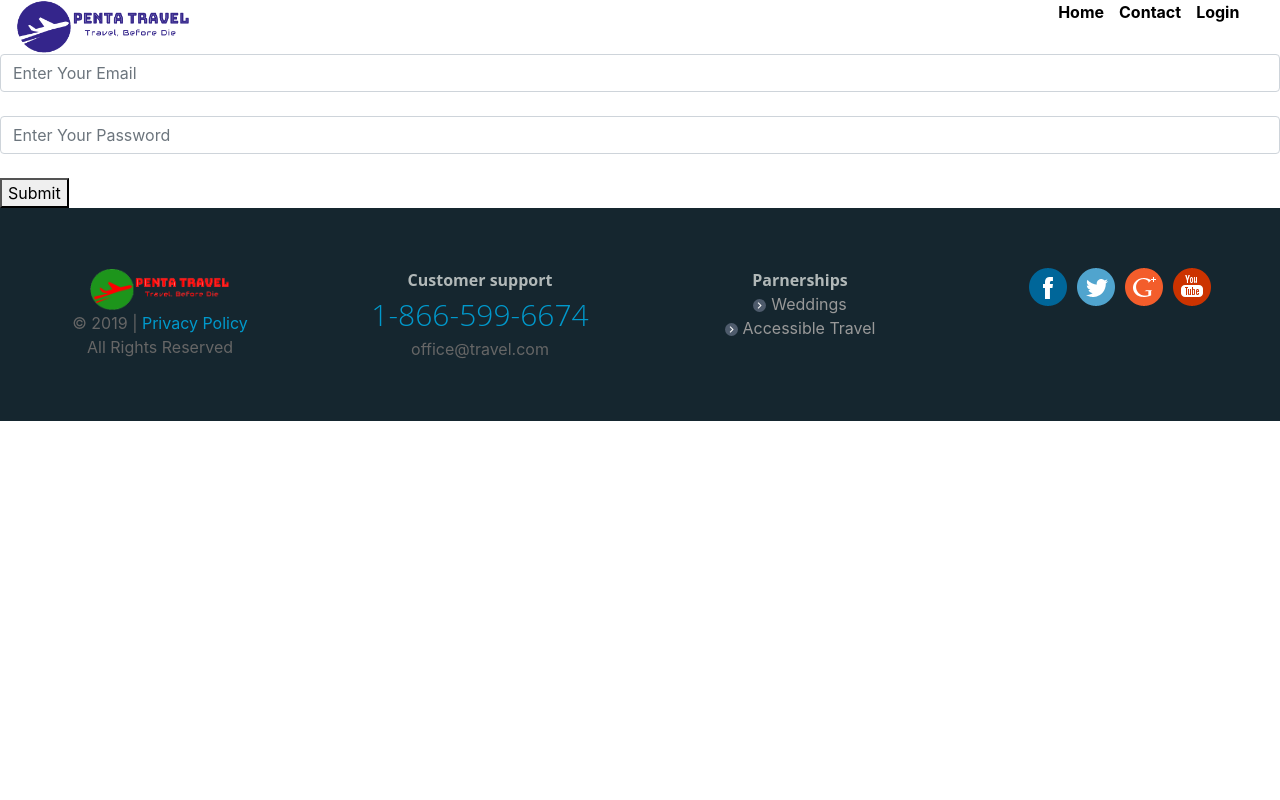
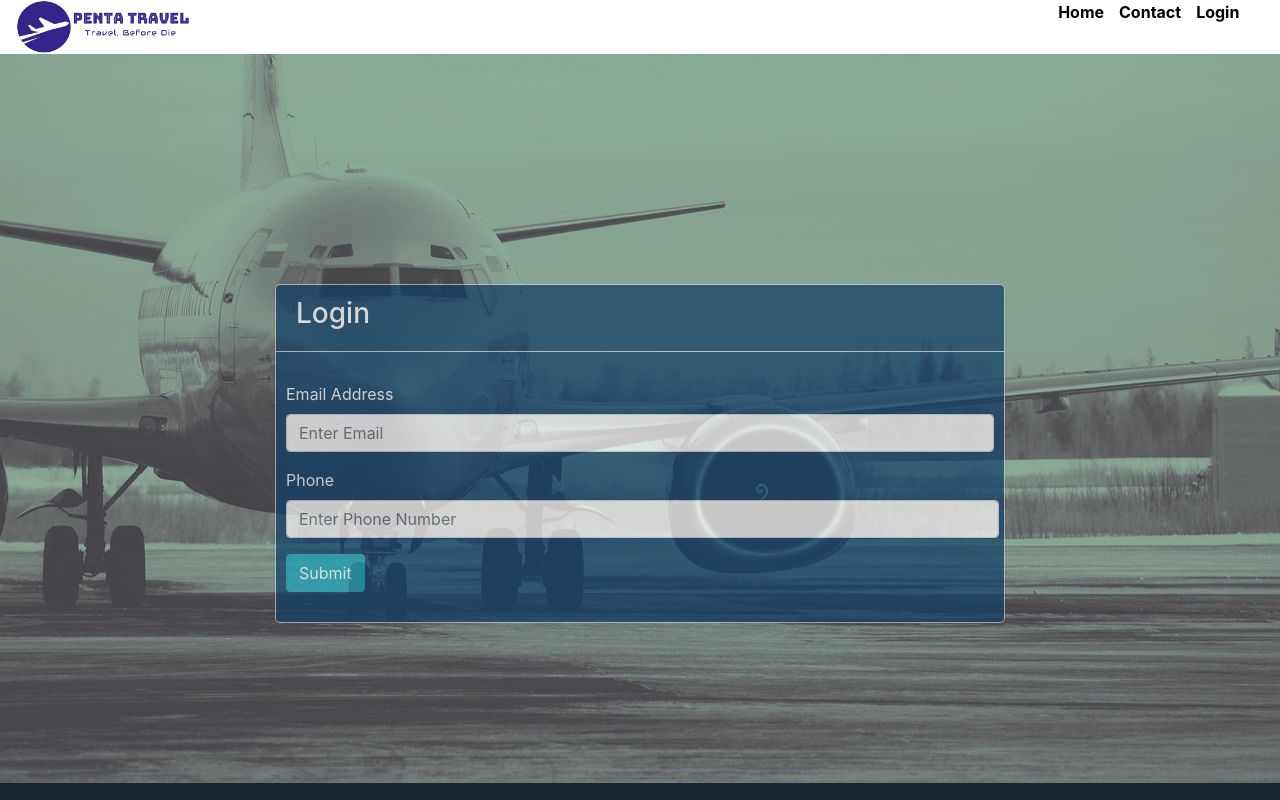
Before and after one commit to miltondatta/OTA, a React (Create React App) app in the folder client/: page /login in a window 1280 px wide. Shown: the top 800 px of the page. Built offline with nearby package versions, Linux system fonts and the light colour scheme.

Commit message:
login page done

```diff
--- a/client/src/assets/css/contact.css
+++ b/client/src/assets/css/contact.css
@@ -19,10 +19,3 @@
 .card-header {
     border-bottom: 1px solid #cccccc;
 }
-
-@media screen and (max-width: 768px) {
-    .contact-button {
-        display: block;
-        margin: 0 auto;
-    }
-}
--- a/client/src/assets/css/register.css
+++ b/client/src/assets/css/register.css
@@ -1,4 +1,17 @@
-.password_not_matched{
+.login-area {
+    background-image: url('../../assets/img/contact.jpg');
+    background-position: center center;
+    background-size: cover;
+    background-repeat: no-repeat;
+    color: #ffffff;
+}
+
+.login-area-container {
+    padding-top: 230px;
+    padding-bottom: 160px;
+}
+
+.password_not_matched {
     border: 1px solid red;
 }
 
--- a/client/src/components/auth/Login.js
+++ b/client/src/components/auth/Login.js
@@ -1,6 +1,6 @@
 import React, {Component, Fragment} from 'react';
 import PropTypes from 'prop-types';
-import {Alert} from "react-bootstrap";
+import {Alert, Button, Card, Form} from "react-bootstrap";
 
 // Redux
 import {loginUser} from '../../actions/authActions';
@@ -8,6 +8,7 @@ import {connect} from 'react-redux';
 
 // Css
 import '../../assets/css/register.css';
+import 'bootstrap/dist/css/bootstrap.min.css';
 
 class Login extends Component {
     constructor(props) {
@@ -58,51 +59,54 @@ class Login extends Component {
 
 
     render() {
-        const marginTop = this.state.errors.msg ? 'marginTopDecrease' : '';
         return (
-            <Fragment>
-                <div className="container breadcrub"></div>
-                <div className="login-fullwidith">
+            <div className="login-area">
+                <div className="container login-area-container">
                     {this.state.errors.msg &&
                     <div className="row" style={{paddingTop: '30px'}}>
-                        <div className="col-md-4"></div>
-                        <div className="col-md-4">
+                        <div className="offset-md-2 col-md-8">
                             <Alert variant={'danger'}>
                                 {this.state.errors.msg}
                             </Alert>
                         </div>
                     </div>
                     }
-                    <form onSubmit={this.onSubmit}>
-                        <div className={`login-wrap ${marginTop}`}>
-                            <div className="login-c1">
-                                <div className="cpadding50">
-                                    <input type="email" className="form-control logpadding"
-                                           name="email" value={this.state.email}
-                                           onChange={this.onChange}
-                                           placeholder="Enter Your Email" required/> <br/>
+                    <div className="row">
+                        <div className="col-md-8 offset-md-2">
+                            <Card>
+                                <Card.Header>
+                                    <h3>Login</h3>
+                                </Card.Header>
+                                <Card.Body>
+                                    <Form onSubmit={this.onSubmit}>
+                                        <Form.Row>
+                                            <Form.Group className="col-md-12"
+                                                        controlId="formGridEmail">
+                                                <Form.Label htmlFor={'email'}>Email Address</Form.Label>
+                                                <Form.Control type="text" name={'email'} id={'email'} value={this.state.email}
+                                                              onChange={this.onChange} placeholder="Enter Email"
+                                                              required/>
+                                            </Form.Group>
 
-                                    <input type="password" className="form-control logpadding"
-                                           name="password" value={this.state.password}
-                                           onChange={this.onChange}
-                                           minLength="4"
-                                           placeholder="Enter Your Password" required/> <br/>
+                                            <Form.Group className="col-md-12 pr-0"
+                                                        controlId="formGridPassword">
+                                                <Form.Label htmlFor={'password'}>Phone</Form.Label>
+                                                <Form.Control type="password" name={'password'} id={'password'}
+                                                              value={this.state.password} onChange={this.onChange}
+                                                              placeholder="Enter Phone Number" required/>
+                                            </Form.Group>
+                                        </Form.Row>
 
-                                </div>
-                            </div>
-                            <div className="login-c2">
-                                <div className="logmargfix">
-                                    <div className="chpadding50">
-                                        <div className="alignbottom">
-                                            <button className="btn-search4" type="submit">Submit</button>
-                                        </div>
-                                    </div>
-                                </div>
-                            </div>
+                                        <Button className={'login-button'} variant="info" type="submit">
+                                            Submit
+                                        </Button>
+                                    </Form>
+                                </Card.Body>
+                            </Card>
                         </div>
-                    </form>
+                    </div>
                 </div>
-            </Fragment>
+            </div>
         )
     }
 }
--- a/client/src/components/contact/Contact.js
+++ b/client/src/components/contact/Contact.js
@@ -46,7 +46,7 @@ class Contact extends Component {
                                             </Form.Group>
                                         </Form.Row>
 
-                                        <Button className={'contact-button'} variant="info" type="submit">
+                                        <Button variant="info" type="submit">
                                             Submit
                                         </Button>
                                     </Form>
```
